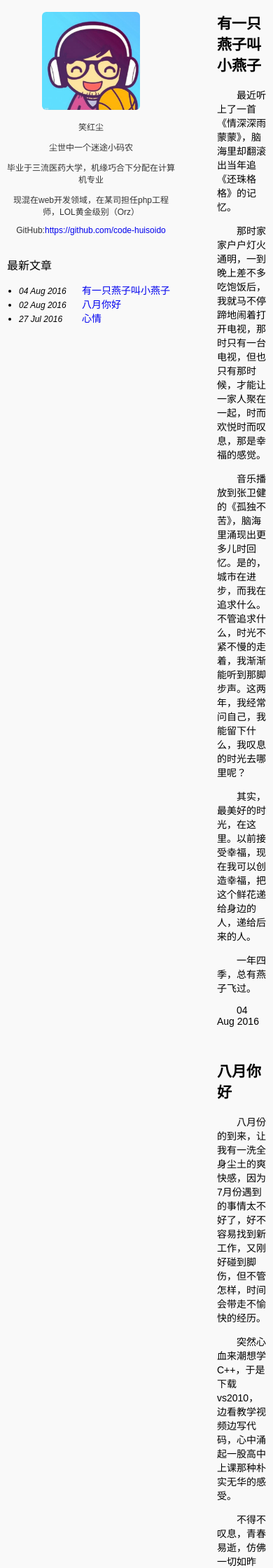
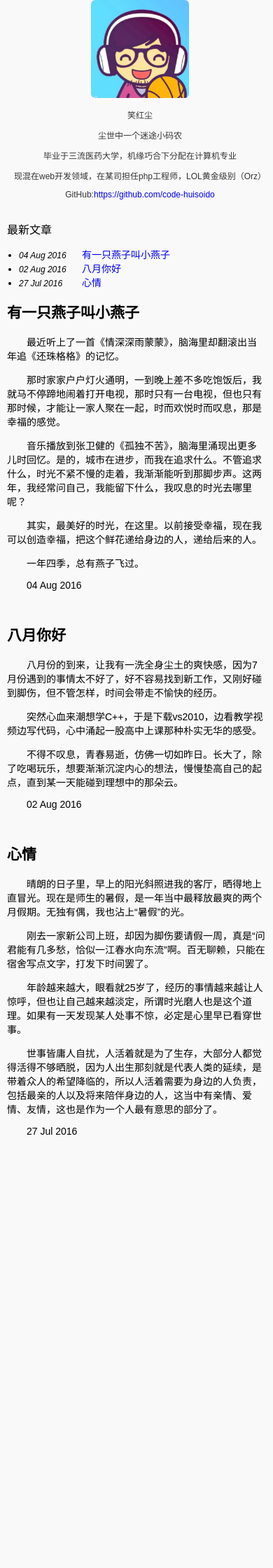
Before and after one commit to code-huisoido/myblog, a Jekyll site: the page built from index.html, in a window 390 px wide. Shown: the top 2240 px of the page at 70% size. Built offline with Jekyll 4.4.1, drawn with Linux system fonts in a browser that asks for light colours; after the commit the page ends 1664 px from its top, so only the background shows below that.

Commit message:
modified css

```diff
--- a/css/page.css
+++ b/css/page.css
@@ -98,5 +98,11 @@ img{
 	#content .right_content{
 		padding:10px;
 		padding-top:0;
+		margin-left: 0;
+	}
+
+	#content .left_menu{
+		float: none;
+    	width: 100%;
 	}
 }
```
